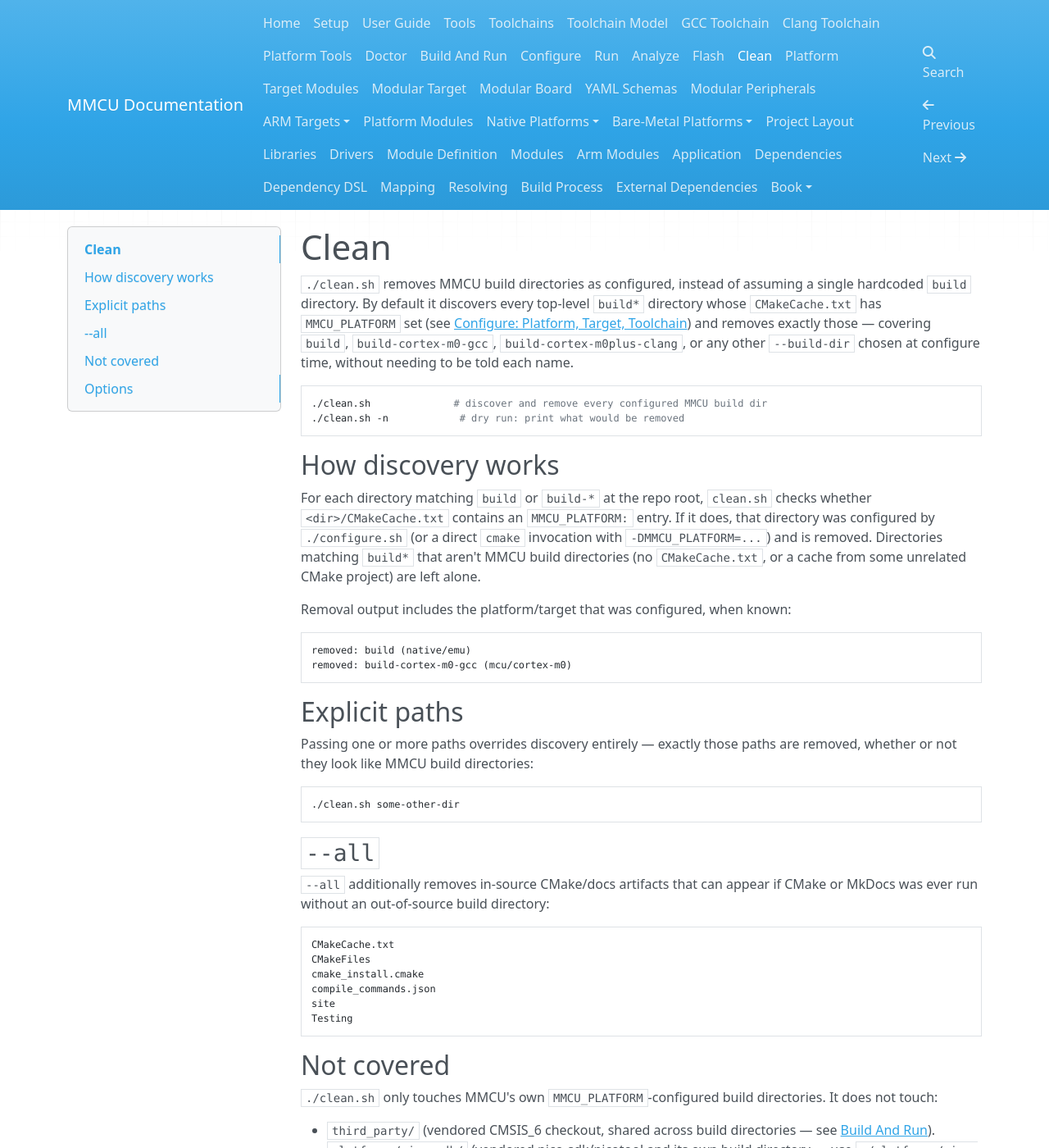
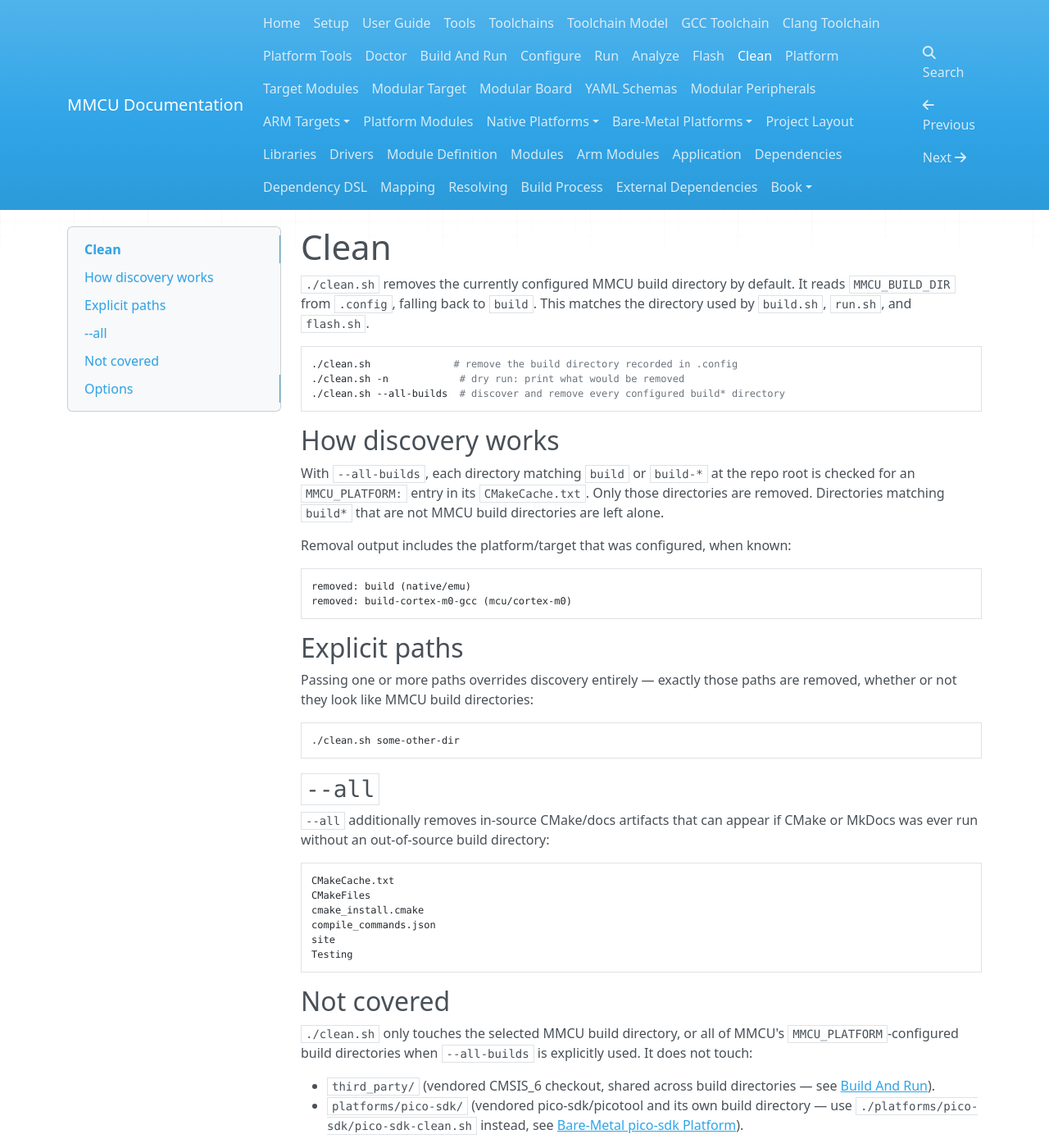
Before and after one commit to 32bitmicroLLC/MMCU, an MkDocs documentation site: the page built from docs/clean.md, in a window 1280 px wide and 1400 px high. Shown: the whole window at 82% size. Built offline with MkDocs 1.6.1, drawn with Linux system fonts in a browser that asks for light colours; nearby versions of some CDN libraries.

Commit message:
limit clean to configured build by default

````diff
--- a/docs/clean.md
+++ b/docs/clean.md
@@ -1,27 +1,21 @@
 # Clean
 
-`./clean.sh` removes MMCU build directories as configured, instead of
-assuming a single hardcoded `build` directory. By default it discovers
-every top-level `build*` directory whose `CMakeCache.txt` has
-`MMCU_PLATFORM` set (see [Configure: Platform, Target, Toolchain](configure.md))
-and removes exactly those — covering `build`, `build-cortex-m0-gcc`,
-`build-cortex-m0plus-clang`, or any other `--build-dir` chosen at configure
-time, without needing to be told each name.
+`./clean.sh` removes the currently configured MMCU build directory by
+default. It reads `MMCU_BUILD_DIR` from `.config`, falling back to `build`.
+This matches the directory used by `build.sh`, `run.sh`, and `flash.sh`.
 
 ```bash
-./clean.sh              # discover and remove every configured MMCU build dir
+./clean.sh              # remove the build directory recorded in .config
 ./clean.sh -n            # dry run: print what would be removed
+./clean.sh --all-builds  # discover and remove every configured build* directory
 ```
 
 ## How discovery works
 
-For each directory matching `build` or `build-*` at the repo root,
-`clean.sh` checks whether `<dir>/CMakeCache.txt` contains an
-`MMCU_PLATFORM:` entry. If it does, that directory was configured by
-`./configure.sh` (or a direct `cmake` invocation with `-DMMCU_PLATFORM=...`)
-and is removed. Directories matching `build*` that aren't MMCU build
-directories (no `CMakeCache.txt`, or a cache from some unrelated CMake
-project) are left alone.
+With `--all-builds`, each directory matching `build` or `build-*` at the repo
+root is checked for an `MMCU_PLATFORM:` entry in its `CMakeCache.txt`. Only
+those directories are removed. Directories matching `build*` that are not
+MMCU build directories are left alone.
 
 Removal output includes the platform/target that was configured, when
 known:
@@ -56,8 +50,9 @@
 
 ## Not covered
 
-`./clean.sh` only touches MMCU's own `MMCU_PLATFORM`-configured build
-directories. It does not touch:
+`./clean.sh` only touches the selected MMCU build directory, or all of
+MMCU's `MMCU_PLATFORM`-configured build directories when `--all-builds` is
+explicitly used. It does not touch:
 
 - `third_party/` (vendored CMSIS_6 checkout, shared across build
   directories — see [Build And Run](build.md)).
@@ -67,4 +62,5 @@
 
 ## Options
 
-Run `./clean.sh --help` for the full list: `-n`/`--dry-run`, `-a`/`--all`.
+Run `./clean.sh --help` for the full list: `-n`/`--dry-run`,
+`--all-builds`, and `-a`/`--all`.
````
Also changed, not shown: docs/build.md (+3 -2 lines), docs/platform.md (+2 -1 lines), 1 other file.
